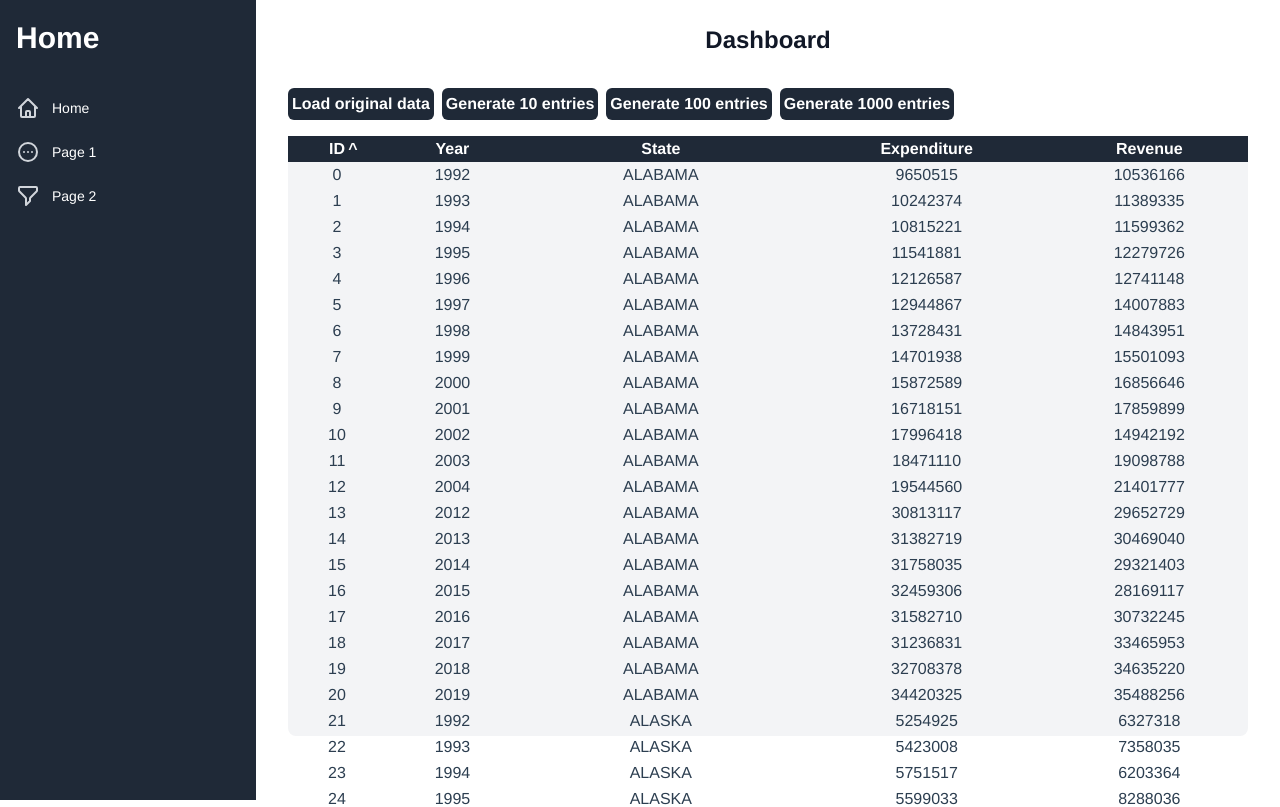
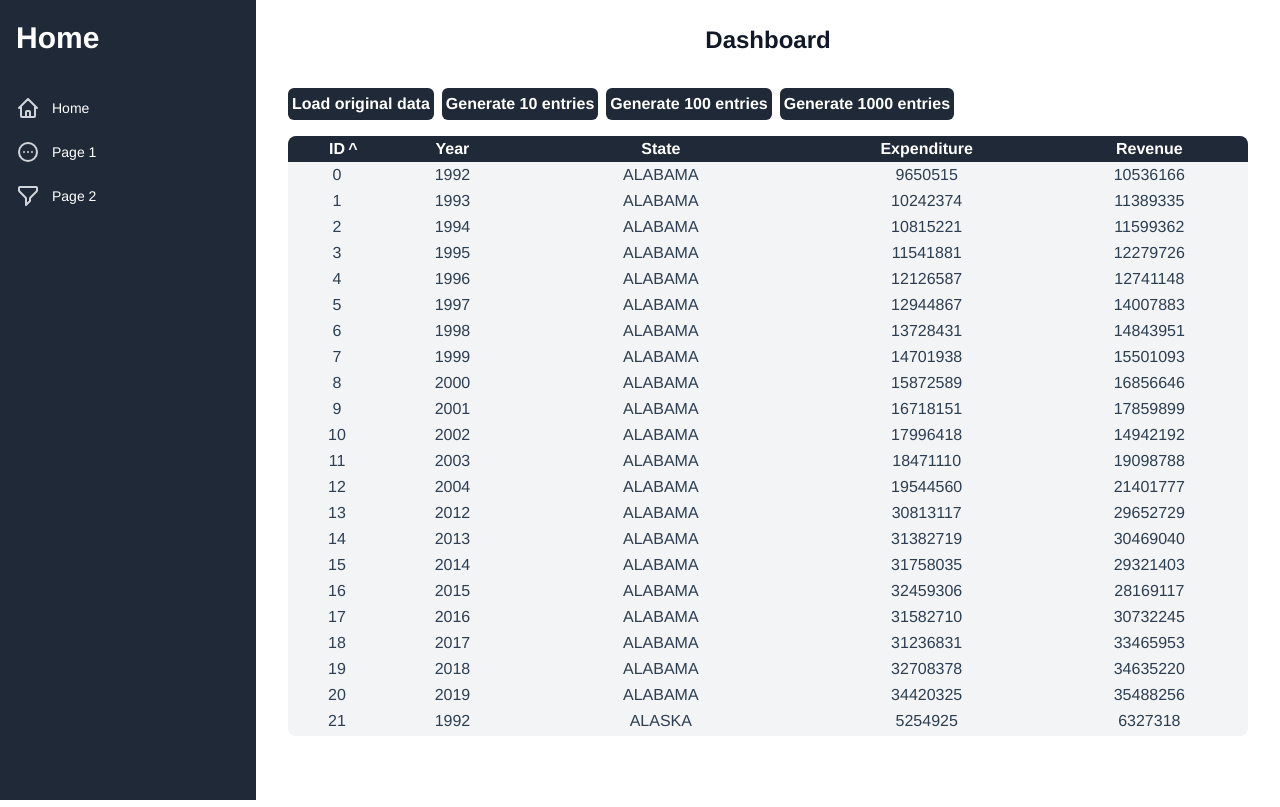
Before and after one commit to Exanite/DsaProject, a Vue app: page /#/ in a window 1280 px wide. Shown: the top 807 px of the page. Built offline with nearby package versions, Linux system fonts and the light colour scheme.

Commit message:
Fix table scrolling

```diff
--- a/src/components/FinanceDataTable.vue
+++ b/src/components/FinanceDataTable.vue
@@ -5,8 +5,8 @@
     <button class="bg-gray-800 rounded-md text-white font-bold p-1" v-on:click="generateData(100)">Generate 100 entries</button>
     <button class="bg-gray-800 rounded-md text-white font-bold p-1" v-on:click="generateData(1000)">Generate 1000 entries</button>
   </div>
-  <div class="h-[600px] bg-gray-100 rounded-lg">
-    <table class="w-full table-auto overflow-scroll">
+  <div class="max-h-[600px] overflow-auto bg-gray-100 rounded-lg">
+    <table class="w-full table-auto">
       <tr class="bg-gray-800 text-white sticky top-0">
         <th
           v-for="(column, index) in columns"
```
